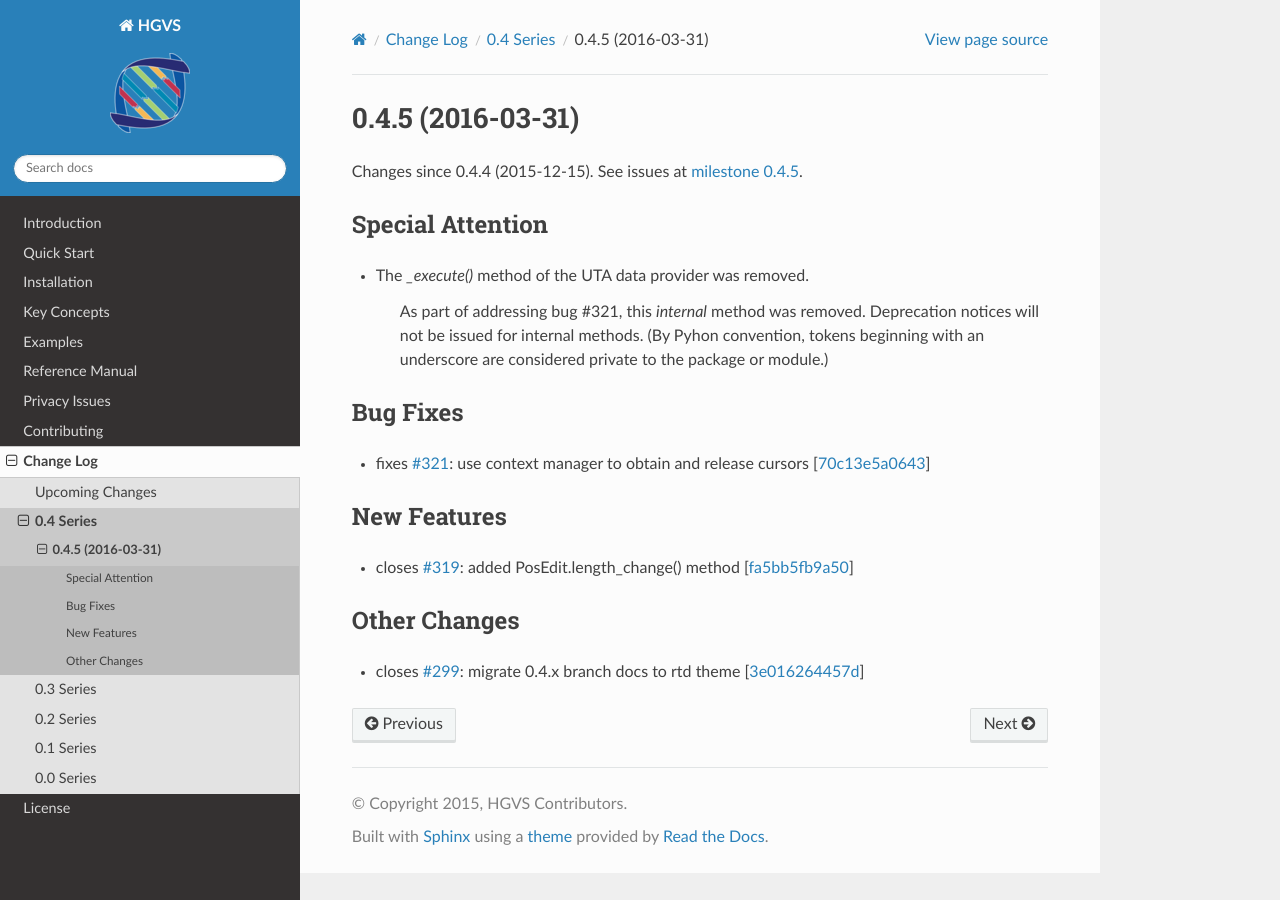
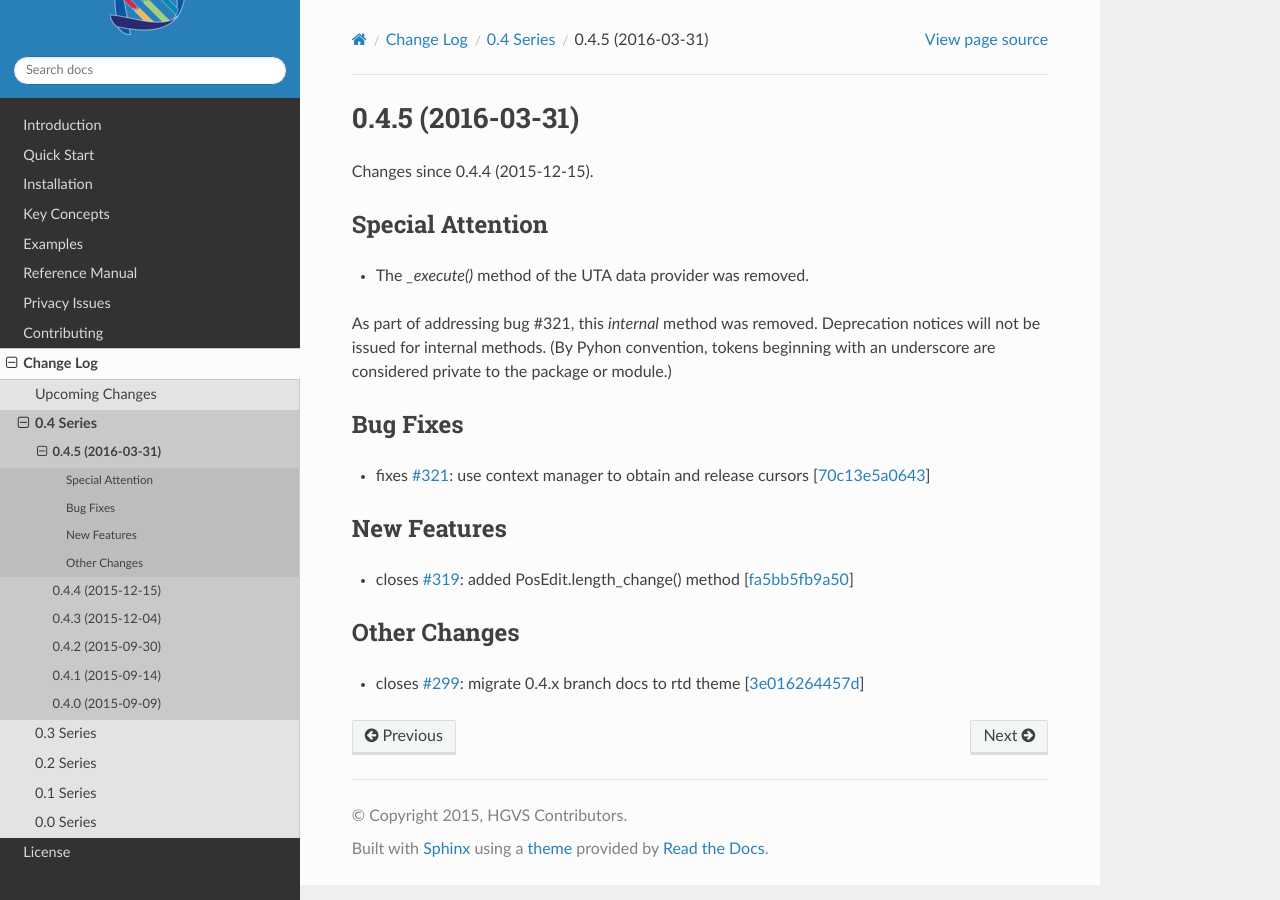
Before and after one commit to biocommons/hgvs, a Sphinx documentation site: the page built from doc/changelog/releases/0.4.5.rst, in a window 1280 px wide. Built offline with Sphinx 7.4.7 and the Read the Docs theme 2.0.0, drawn with Linux system fonts in a browser that asks for light colours; formulas are drawn with MathJax 3; pages that are not in the unit, such as notebooks, are missing from menus; the version number could not be read and is left out.

Commit message:
fix issues with release docs for 0.4.x layout

```diff
--- a/doc/changelog/0.4.5.rst
+++ b/doc/changelog/releases/0.4.5.rst
@@ -2,17 +2,17 @@
 0.4.5 (2016-03-31)
 ##################
 
-Changes since 0.4.4 (2015-12-15). See issues at `milestone 0.4.5 <https://bitbucket.org/biocommons/hgvs/issues?milestone=0.4.5>`_.
+Changes since 0.4.4 (2015-12-15).
 
 Special Attention
 $$$$$$$$$$$$$$$$$
 
 * The `_execute()` method of the UTA data provider was removed.
 
-    As part of addressing bug #321, this *internal* method was
-    removed. Deprecation notices will not be issued for internal
-    methods. (By Pyhon convention, tokens beginning with an underscore are
-    considered private to the package or module.)
+As part of addressing bug #321, this *internal* method was
+removed. Deprecation notices will not be issued for internal
+methods. (By Pyhon convention, tokens beginning with an underscore are
+considered private to the package or module.)
 
 
 Bug Fixes
```
Also changed, not shown: doc/changelog/0.4.rst (+6 -6 lines), 2 other files.
